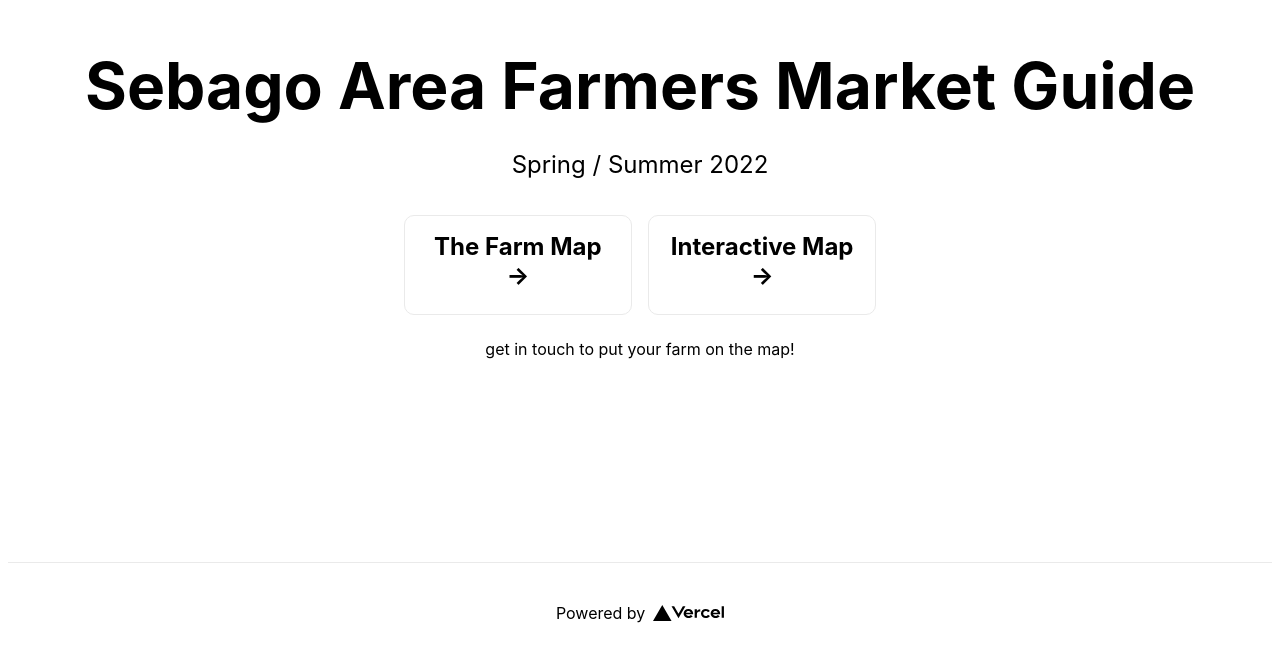
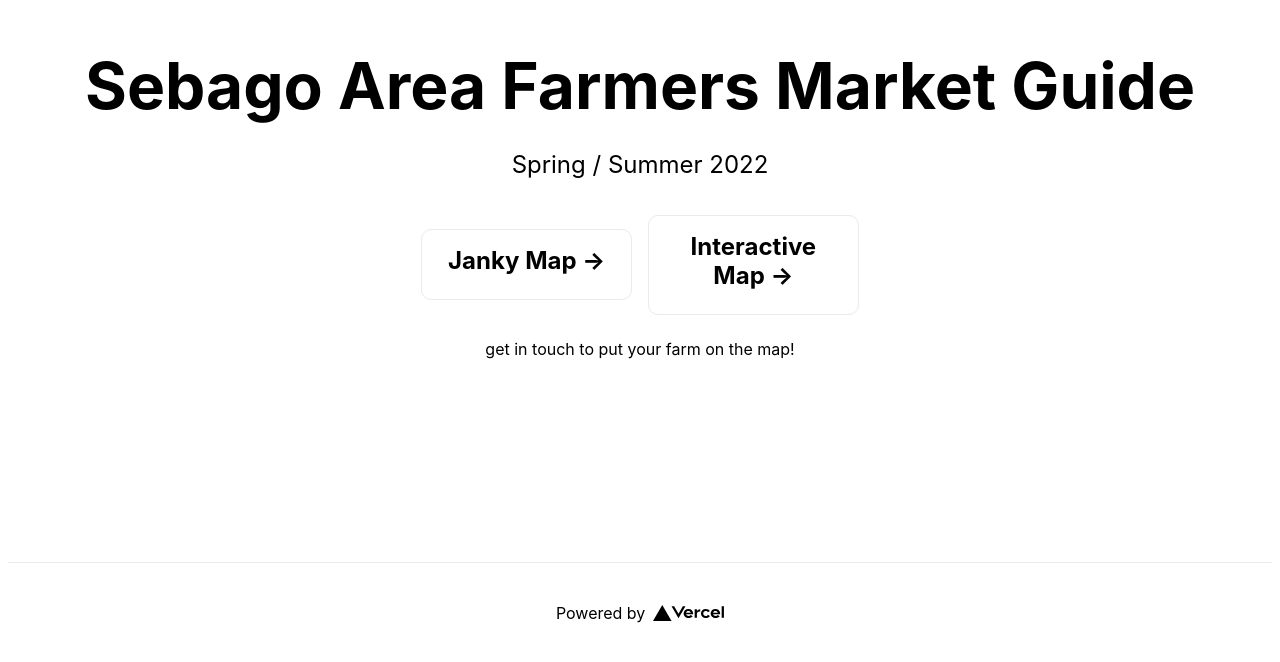
Before and after one commit to hayleydarn/mkt-guide, a Next.js app: page / in a window 1280 px wide. Shown: the part 138-800 px from the top of the page. Built offline with nearby package versions, Linux system fonts and the light colour scheme.

Commit message:
map names

```diff
--- a/src/pages/index.js
+++ b/src/pages/index.js
@@ -16,7 +16,7 @@ export default function Home() {
         <p className={styles.description}>Spring / Summer 2022</p>
         <div className={styles.grid}>
           <a href="/farmmap" className={styles.card}>
-            <h2>The Farm Map &rarr;</h2>
+            <h2>Janky Map &rarr;</h2>
           </a>
           <a href="/interactivemap" className={styles.card}>
             <h2>Interactive Map &rarr;</h2>
```
